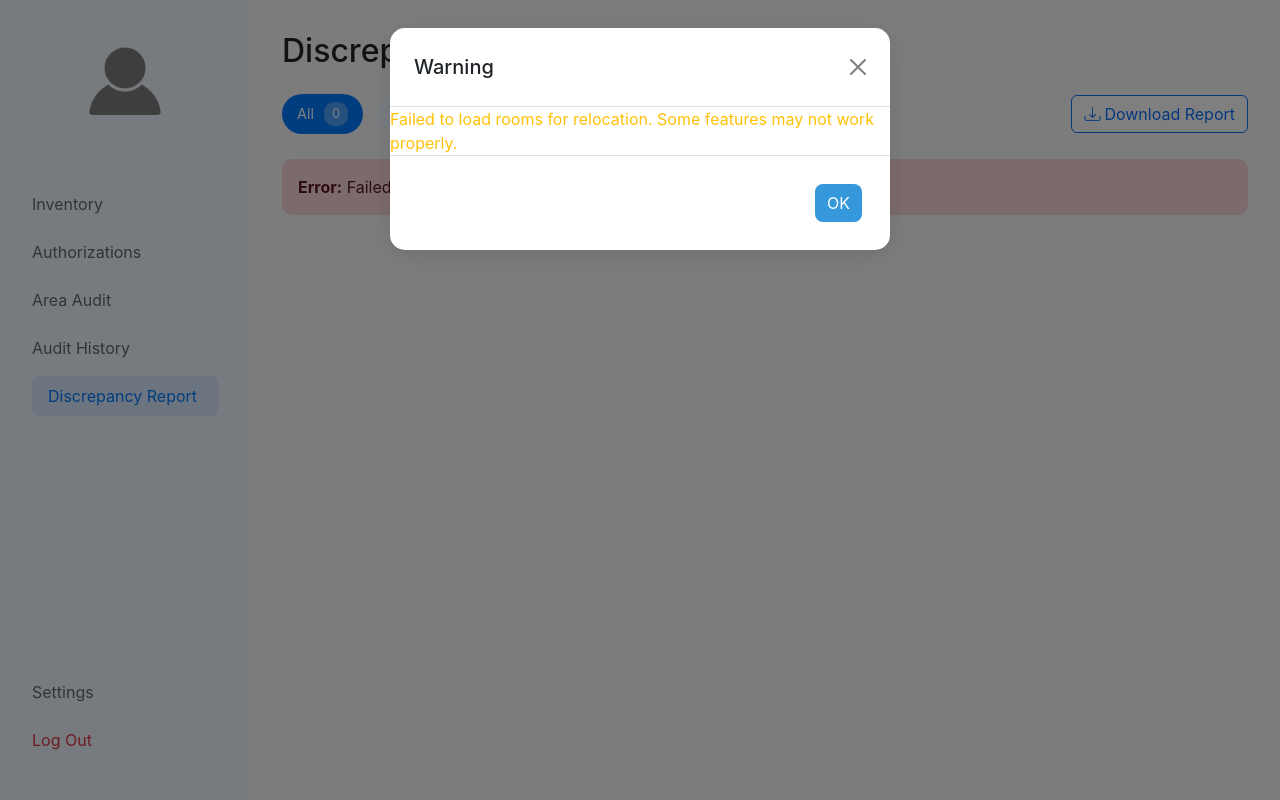
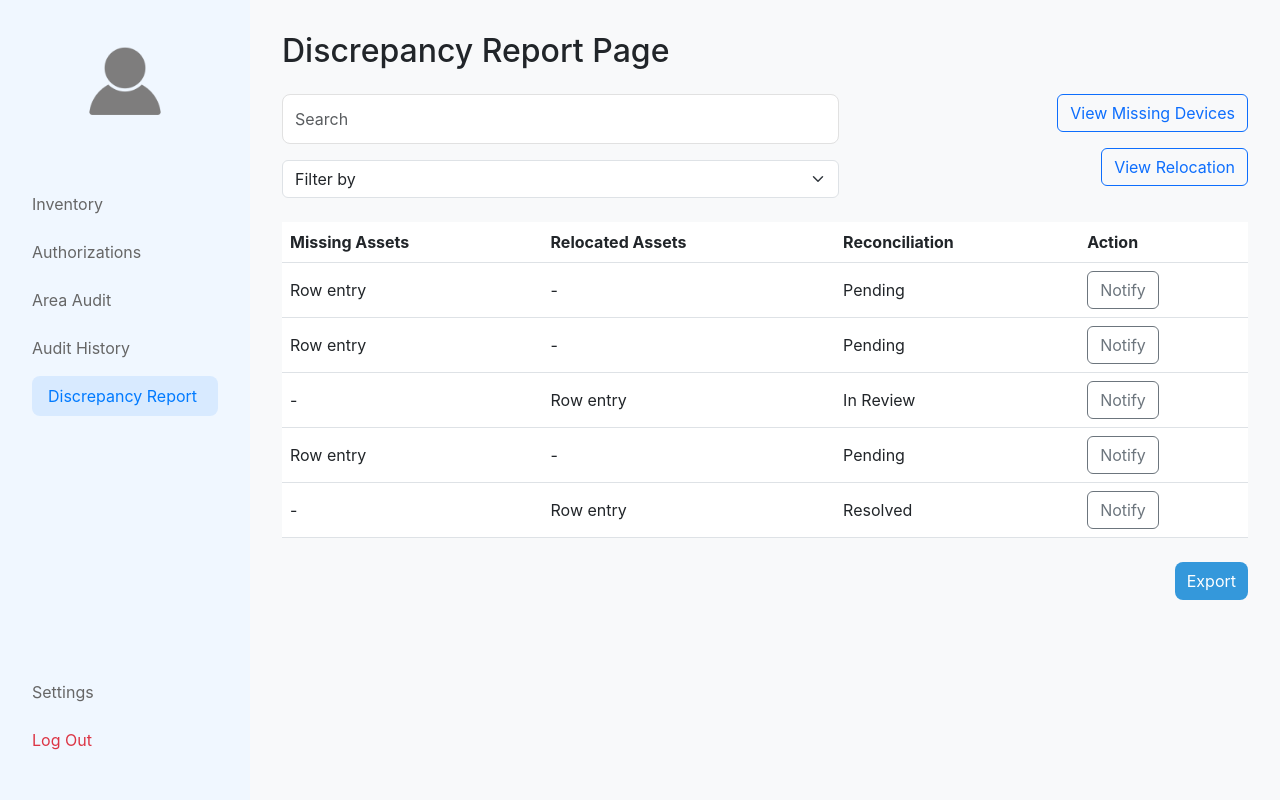
Before and after one commit to INFO-3604-Asset-Tracking-Solution/Asset-Tracking-Solution, a Flask app: template flaskmvc-main/flaskmvc-main/App/templates/discrepancy.html in a window 1280 px wide. Run offline with Flask 3, Linux system fonts and the light colour scheme; the template is opened without the code that fills it, so the values that code supplies are empty; some libraries are stand-ins or nearby versions.

Commit message:
Update discrepancy report template to match wireframe

```diff
--- a/flaskmvc-main/flaskmvc-main/App/templates/discrepancy.html
+++ b/flaskmvc-main/flaskmvc-main/App/templates/discrepancy.html
@@ -9,234 +9,118 @@
 {% endblock %}
 
 {% block content %}
-<h2 class="mb-4">Discrepancy Report</h2>
+<h2 class="mb-4">Discrepancy Report Page</h2>
 
-<!-- Filter Section -->
-<div class="filter-section">
-    <a href="#" class="filter-badge Good" id="filter-all" onclick="filterDiscrepancies('all'); return false;">
-        All <span class="count-badge">0</span>
-    </a>
-    <a href="#" class="filter-badge" id="filter-missing" onclick="filterDiscrepancies('missing'); return false;">
-        Missing <span class="count-badge">0</span>
-    </a>
-    <a href="#" class="filter-badge" id="filter-misplaced" onclick="filterDiscrepancies('misplaced'); return false;">
-        Misplaced <span class="count-badge">0</span>
-    </a>
+<div class="discrepancy-page">
 
-    <!-- Add download button -->
-    <button class="btn btn-outline-primary btn-sm ms-auto" id="downloadReportBtn">
-        <i class="bi bi-download me-1"></i> Download Report
-    </button>
-</div>
+    <!-- Top Controls -->
+    <div class="discrepancy-topbar mb-4">
+        <div class="row g-3 align-items-start">
+            <div class="col-lg-7">
+                <div class="discrepancy-left-controls d-flex flex-column gap-3">
+                    <input
+                        type="text"
+                        class="form-control"
+                        id="searchInput"
+                        placeholder="Search"
+                    >
 
-<!-- Bulk Actions Toolbar -->
-<div class="bulk-actions-toolbar" id="bulk-actions-toolbar">
-    <div class="d-flex align-items-center">
-        <div class="select-all-container form-check">
-            <input class="form-check-input" type="checkbox" value="" id="selectAllCheckbox">
-            <label class="form-check-label" for="selectAllCheckbox">
-                Select All Visible
-            </label>
-        </div>
-        <span class="selection-count" id="selection-count">0 selected</span>
-    </div>
-
-    <div class="bulk-actions-buttons">
-        <button class="btn btn-success btn-sm" id="bulkMarkFoundBtn" disabled>
-            <i class="bi bi-check-circle me-1"></i> Mark Found
-        </button>
-        <button class="btn btn-primary btn-sm" id="bulkRelocateBtn" disabled>
-            <i class="bi bi-geo-alt me-1"></i> Found & Relocate
-        </button>
-        <button class="btn btn-outline-secondary btn-sm" id="cancelSelectionBtn" disabled>
-            <i class="bi bi-x-lg me-1"></i> Cancel
-        </button>
-    </div>
-</div>
-
-<!-- Discrepancy List Container -->
-<div id="discrepancy-list">
-    <!-- Discrepancy items will be loaded here dynamically -->
-    <div class="loading-spinner">
-        <div class="spinner-border text-primary" role="status">
-            <span class="visually-hidden">Loading...</span>
-        </div>
-        <p class="mt-3">Loading discrepancies...</p>
-    </div>
-</div>
-
-<!-- Modals -->
-<!-- Relocation Modal -->
-<div class="modal fade" id="relocationModal" tabindex="-1" aria-labelledby="relocationModalLabel" aria-hidden="true">
-    <div class="modal-dialog">
-        <div class="modal-content">
-            <div class="modal-header">
-                <h5 class="modal-title" id="relocationModalLabel">Asset Found & Relocated</h5>
-                <button type="button" class="btn-close" data-bs-dismiss="modal" aria-label="Close"></button>
-            </div>
-            <div class="modal-body">
-                <p class="asset-info mb-3 fw-bold"></p>
-                <p id="relocationInfoText"></p>
-
-                <div class="form-group mb-3">
-                    <label for="roomSelect" class="form-label">New Location:</label>
-                    <select class="form-select" id="roomSelect" required>
-                        <option value="">Select a room...</option>
-                        <!-- Rooms will be populated dynamically -->
+                    <select class="form-select" id="filterSelect">
+                        <option value="all" selected>Filter by</option>
+                        <option value="missing">Missing Devices</option>
+                        <option value="relocation">Relocation</option>
+                        <option value="reconciliation">Reconciliation</option>
                     </select>
-                    <div class="form-text">
-                        <span id="locationUpdateText">The asset(s) will be marked as Found and assigned location(s) updated.</span>
-                    </div>
-                </div>
-
-                <div class="form-group mb-3">
-                    <label for="relocationNotes" class="form-label">Notes (optional):</label>
-                    <textarea class="form-control" id="relocationNotes" rows="3" placeholder="Add notes for this action..."></textarea>
                 </div>
             </div>
-            <div class="modal-footer">
-                <button type="button" class="btn btn-secondary" data-bs-dismiss="modal">Cancel</button>
-                <button type="button" class="btn btn-primary" id="confirmRelocationBtn">Confirm</button>
+
+            <div class="col-lg-5">
+                <div class="discrepancy-right-controls d-flex flex-column align-items-lg-end gap-3">
+                    <button class="btn btn-outline-primary" id="viewMissingBtn" type="button">
+                        View Missing Devices
+                    </button>
+
+                    <button class="btn btn-outline-primary" id="viewRelocationBtn" type="button">
+                        View Relocation
+                    </button>
+                </div>
             </div>
         </div>
     </div>
-</div>
 
-<!-- Status Modal -->
-<div class="modal fade" id="statusModal" tabindex="-1" aria-hidden="true">
-    <div class="modal-dialog">
-        <div class="modal-content">
-            <div class="modal-header">
-                <h5 class="modal-title" id="statusTitle">Status Update</h5>
-                <button type="button" class="btn-close" data-bs-dismiss="modal" aria-label="Close"></button>
-            </div>
-            <div class="modal-body" id="statusMessage">
-                <!-- Status message will be inserted here -->
-            </div>
-            <div class="modal-footer">
-                <button type="button" class="btn btn-primary" data-bs-dismiss="modal">OK</button>
-            </div>
+    <!-- Report Table -->
+    <div class="discrepancy-report-card">
+        <div class="table-responsive">
+            <table class="table discrepancy-report-table align-middle mb-0">
+                <thead>
+                    <tr>
+                        <th scope="col">Missing Assets</th>
+                        <th scope="col">Relocated Assets</th>
+                        <th scope="col">Reconciliation</th>
+                        <th scope="col">Action</th>
+                    </tr>
+                </thead>
+                <tbody id="discrepancy-table-body">
+                    <tr>
+                        <td class="missing-assets-cell">Row entry</td>
+                        <td class="relocated-assets-cell">-</td>
+                        <td class="reconciliation-cell">Pending</td>
+                        <td class="action-cell">
+                            <button class="btn btn-outline-secondary btn-sm notify-btn" type="button">
+                                Notify
+                            </button>
+                        </td>
+                    </tr>
+                    <tr>
+                        <td class="missing-assets-cell">Row entry</td>
+                        <td class="relocated-assets-cell">-</td>
+                        <td class="reconciliation-cell">Pending</td>
+                        <td class="action-cell">
+                            <button class="btn btn-outline-secondary btn-sm notify-btn" type="button">
+                                Notify
+                            </button>
+                        </td>
+                    </tr>
+                    <tr>
+                        <td class="missing-assets-cell">-</td>
+                        <td class="relocated-assets-cell">Row entry</td>
+                        <td class="reconciliation-cell">In Review</td>
+                        <td class="action-cell">
+                            <button class="btn btn-outline-secondary btn-sm notify-btn" type="button">
+                                Notify
+                            </button>
+                        </td>
+                    </tr>
+                    <tr>
+                        <td class="missing-assets-cell">Row entry</td>
+                        <td class="relocated-assets-cell">-</td>
+                        <td class="reconciliation-cell">Pending</td>
+                        <td class="action-cell">
+                            <button class="btn btn-outline-secondary btn-sm notify-btn" type="button">
+                                Notify
+                            </button>
+                        </td>
+                    </tr>
+                    <tr>
+                        <td class="missing-assets-cell">-</td>
+                        <td class="relocated-assets-cell">Row entry</td>
+                        <td class="reconciliation-cell">Resolved</td>
+                        <td class="action-cell">
+                            <button class="btn btn-outline-secondary btn-sm notify-btn" type="button">
+                                Notify
+                            </button>
+                        </td>
+                    </tr>
+                </tbody>
+            </table>
         </div>
     </div>
+
+    <!-- Footer Actions -->
+    <div class="discrepancy-footer-actions d-flex justify-content-end mt-4">
+        <button class="btn btn-primary" id="exportBtn" type="button">Export</button>
+    </div>
 </div>
-
-<!-- HTML Templates -->
-<!-- Discrepancy Item Template -->
-<template id="discrepancy-item-template">
-    <div class="discrepancy-item">
-        <div class="discrepancy-checkbox-container">
-            <input class="form-check-input discrepancy-checkbox" type="checkbox">
-        </div>
-        <div class="discrepancy-icon">
-            <i class="bi"></i>
-        </div>
-        <div class="discrepancy-content">
-            <h5 class="discrepancy-title"></h5>
-            <p class="discrepancy-details"></p>
-        </div>
-        <div class="action-buttons"></div>
-    </div>
-</template>
-
-<!-- Missing Asset Actions Template -->
-<template id="missing-actions-template">
-    <div class="btn-group action-group">
-        <!-- Primary Actions -->
-        <button class="btn btn-success btn-sm mark-found-btn d-flex align-items-center"
-                data-tooltip="Mark Found in Original Location">
-            <i class="bi bi-check-circle me-1"></i>
-            <span class="d-none d-md-inline">Found</span>
-        </button>
-
-        <button class="btn btn-primary btn-sm found-relocate-btn d-flex align-items-center"
-                data-tooltip="Find & Move to New Location">
-            <i class="bi bi-geo-alt me-1"></i>
-            <span class="d-none d-md-inline">Reassign</span>
-        </button>
-
-        <!-- Dropdown for Less Common Actions -->
-        <div class="dropdown">
-            <button class="btn btn-outline-secondary btn-sm dropdown-toggle d-flex align-items-center"
-                    type="button"
-                    data-tooltip="More Actions"
-                    data-bs-toggle="dropdown">
-                <i class="bi bi-three-dots-vertical"></i>
-            </button>
-            <ul class="dropdown-menu dropdown-menu-end">
-                <li>
-                    <button class="dropdown-item mark-lost-btn text-danger">
-                        <i class="bi bi-x-circle me-2"></i>Mark Lost
-                    </button>
-                </li>
-                <li>
-                    <a href="#" class="dropdown-item asset-details-link">
-                        <i class="bi bi-info-circle me-2"></i>Details
-                    </a>
-                </li>
-            </ul>
-        </div>
-    </div>
-</template>
-
-<!-- Misplaced Asset Actions Template -->
-<template id="misplaced-actions-template">
-    <div class="btn-group action-group">
-        <!-- Primary Actions -->
-        <button class="btn btn-success btn-sm mark-found-btn d-flex align-items-center"
-                data-tooltip="Mark Found in Original Location">
-            <i class="bi bi-check-circle me-1"></i>
-            <span class="d-none d-md-inline">Found</span>
-        </button>
-
-        <button class="btn btn-primary btn-sm misplaced-reassign-btn d-flex align-items-center"
-                data-tooltip="Update Record to Match Current Location">
-            <i class="bi bi-geo-alt me-1"></i>
-            <span class="d-none d-md-inline">Reassign</span>
-        </button>
-
-        <!-- Dropdown for Less Common Actions -->
-        <div class="dropdown">
-            <button class="btn btn-outline-secondary btn-sm dropdown-toggle d-flex align-items-center"
-                    type="button"
-                    data-tooltip="More Actions"
-                    data-bs-toggle="dropdown">
-                <i class="bi bi-three-dots-vertical"></i>
-            </button>
-            <ul class="dropdown-menu dropdown-menu-end">
-                <li>
-                    <a href="#" class="dropdown-item asset-details-link">
-                        <i class="bi bi-info-circle me-2"></i>Details
-                    </a>
-                </li>
-            </ul>
-        </div>
-    </div>
-</template>
-
-<!-- Empty State Template -->
-<template id="empty-state-template">
-    <div class="empty-state">
-        <i class="bi bi-check-circle"></i>
-        <p>No discrepancies found with the current filter.</p>
-    </div>
-</template>
-
-<!-- Loading State Template -->
-<template id="loading-template">
-    <div class="loading-spinner">
-        <div class="spinner-border text-primary" role="status">
-            <span class="visually-hidden">Loading...</span>
-        </div>
-        <p class="mt-3">Loading discrepancies...</p>
-    </div>
-</template>
-
-<!-- Error State Template -->
-<template id="error-template">
-    <div class="alert alert-danger">
-        <strong>Error:</strong> <span class="error-message"></span>
-    </div>
-</template>
 {% endblock %}
 
 {% block scripts %}
```
